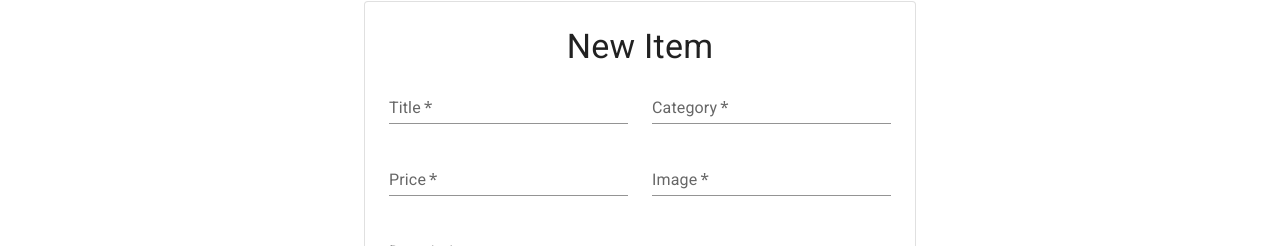
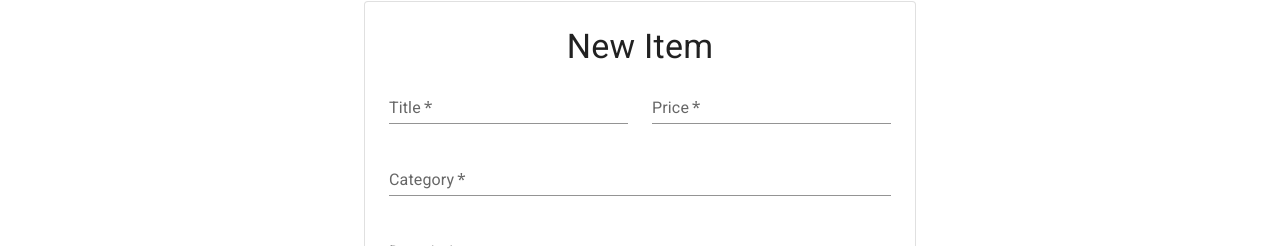
Before and after one commit to billnguyennn/Web-Application-Restaurant, a React (Create React App) app in the folder frontend/: page /admin/add in a window 1280 px wide. Shown: the part 192-438 px from the top of the page. Built offline with nearby package versions, Linux system fonts and the light colour scheme; sample sign-in values are in the browser's storage.

Commit message:
Change add page for admin

```diff
--- a/frontend/src/component/FunctionAdmin/MenuAddForm.js
+++ b/frontend/src/component/FunctionAdmin/MenuAddForm.js
@@ -19,16 +19,6 @@ export default function MenuForm() {
         <Grid item xs={12} sm={6}>
           <TextField
             required
-            id="category"
-            name="category"
-            label="Category"
-            fullWidth
-            variant="standard"
-          />
-        </Grid>
-        <Grid item xs={12} sm={6}>
-          <TextField
-            required
             id="price"
             name="price"
             label="Price"
@@ -36,12 +26,12 @@ export default function MenuForm() {
             variant="standard"
           />
         </Grid>
-        <Grid item xs={12} sm={6}>
+        <Grid item xs={12} >
           <TextField
             required
-            id="image"
-            name="image"
-            label="Image"
+            id="category"
+            name="category"
+            label="Category"
             fullWidth
             variant="standard"
           />
```
